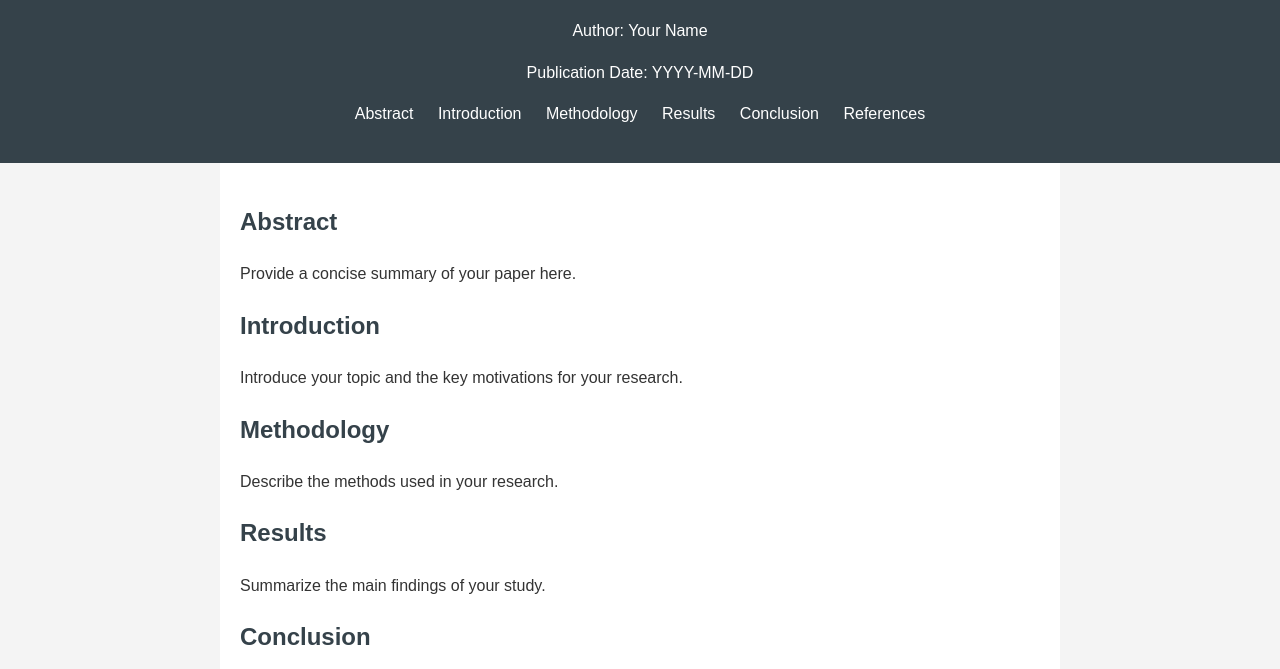
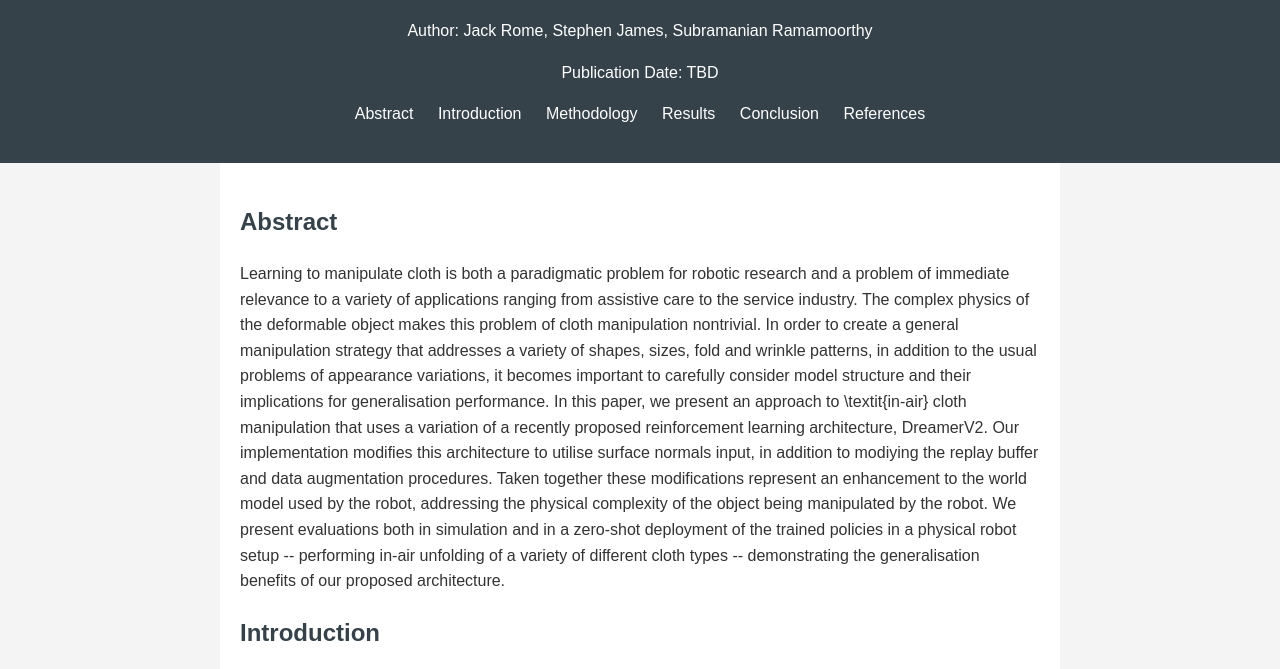
Before and after one commit to jrome5/Learning-to-unfold-cloth.github.io, a plain HTML site: page docs/index.html in a window 1280 px wide. Shown: the part 96-765 px from the top of the page. Drawn offline with Linux system fonts and the light colour scheme.

Commit message:
Update index.html
Add abstract

```diff
--- a/docs/index.html
+++ b/docs/index.html
@@ -4,14 +4,14 @@
     <meta charset="UTF-8">
     <meta http-equiv="X-UA-Compatible" content="IE=edge">
     <meta name="viewport" content="width=device-width, initial-scale=1.0">
-    <title>Your Paper Title</title>
+    <title>Learning to unfold cloth: Scaling up world models to deformable object manipulation</title>
     <link rel="stylesheet" href="style.css">
 </head>
 <body>
     <header>
         <h1>Your Paper Title</h1>
-        <p>Author: Your Name</p>
-        <p>Publication Date: YYYY-MM-DD</p>
+        <p>Author: Jack Rome, Stephen James, Subramanian Ramamoorthy</p>
+        <p>Publication Date: TBD</p>
         <nav>
             <ul>
                 <li><a href="#abstract">Abstract</a></li>
@@ -27,7 +27,7 @@
     <main>
         <section id="abstract">
             <h2>Abstract</h2>
-            <p>Provide a concise summary of your paper here.</p>
+            <p>Learning to manipulate cloth is both a paradigmatic problem for robotic research and a problem of immediate relevance to a variety of applications ranging from assistive care to the service industry. The complex physics of the deformable object makes this problem of cloth manipulation nontrivial. In order to create a general manipulation strategy that addresses a variety of shapes, sizes, fold and wrinkle patterns, in addition to the usual problems of appearance variations, it becomes important to carefully consider model structure and their implications for generalisation performance. In this paper, we present an approach to \textit{in-air} cloth manipulation that uses a variation of a recently proposed reinforcement learning architecture, DreamerV2. Our implementation modifies this architecture to utilise surface normals input, in addition to modiying the replay buffer and data augmentation procedures. Taken together these modifications represent an enhancement to the world model used by the robot, addressing the physical complexity of the object being manipulated by the robot. We present evaluations both in simulation and in a zero-shot deployment of the trained policies in a physical robot setup -- performing in-air unfolding of a variety of different cloth types -- demonstrating the generalisation benefits of our proposed architecture. </p>
         </section>
 
         <section id="introduction">
@@ -62,7 +62,7 @@
 
     <footer>
         <p>&copy; YYYY Your Name. All rights reserved.</p>
-        <p><a href="https://github.com/your-username/your-repository">View on GitHub</a></p>
+        <p><a href="https://github.com/jrome5/Learning-to-unfold-cloth.github.io">View on GitHub</a></p>
     </footer>
 </body>
 </html>
```
